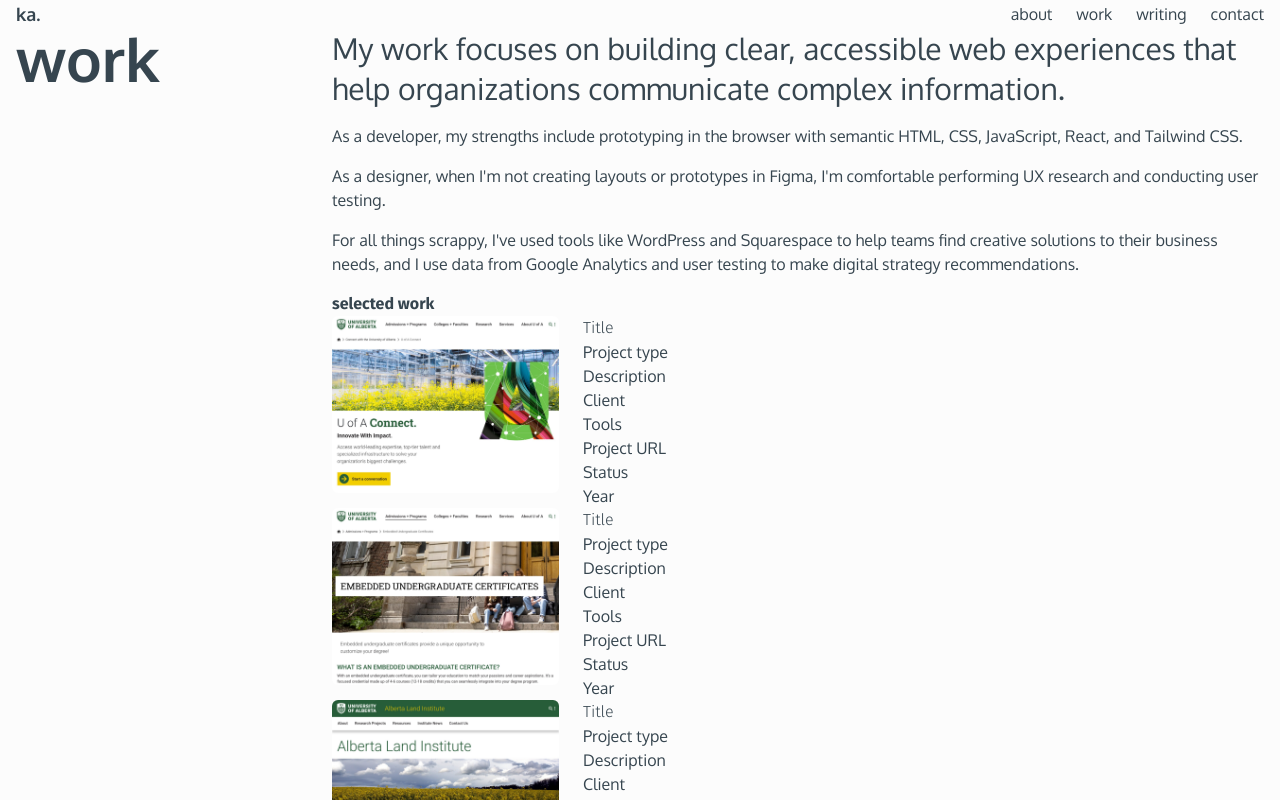
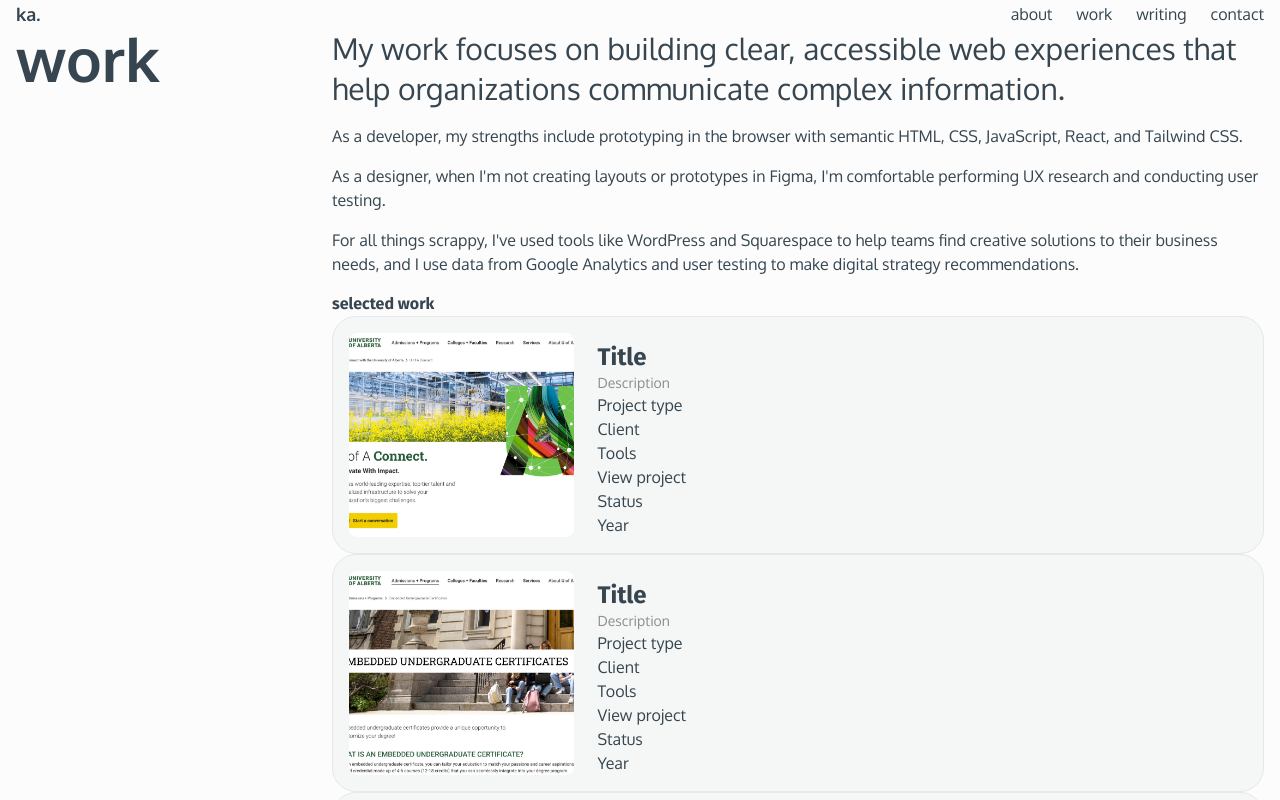
Before and after one commit to kobexamoh/dev.kobexamoh.me, a Next.js app: page /work in a window 1280 px wide. Shown: the top 800 px of the page. Built offline with nearby package versions, Linux system fonts and the light colour scheme.

Commit message:
refactor: continue styling cards spacing to use nested border radius principle

```diff
--- a/src/components/CaseStudyCard.js
+++ b/src/components/CaseStudyCard.js
@@ -5,23 +5,21 @@ export default function CaseStudyCard({ project }) {
   // render all the project info into a card layout a la Tailwind style
   return (
     // card itself
-    <div className="flex flex-col md:flex-row  gap-2 md:gap-6">
-      <div className="w-full md:w-1/4">
+    <div className="flex flex-col md:flex-row gap-2 md:gap-6 bg-card-bg-light border border-gray-200 rounded-xl md:rounded-3xl p-2 md:p-4">
         <Image
           src={project.imgSrc}
           alt={project.altText}
           width={400}
           height={300}
-          className="rounded-md"
+          className="w-full md:w-1/4 rounded-md md:rounded-lg object-cover"
         />
-      </div>
-      <div className="w-full md:w-3/4">
-        <h3>Title</h3>
+      <div className="w-full md:w-3/4 pt-2">
+        <h3 className="text-2xl font-bold">Title</h3>
+        <p className="text-sm text-status-text">Description</p>
         <p>Project type</p>
-        <p>Description</p>
         <p>Client</p>
         <p>Tools</p>
-        <p>Project URL</p>
+        <p>View project</p>
         <p>Status</p>
         <p>Year</p>
       </div>
@@ -31,4 +29,3 @@ export default function CaseStudyCard({ project }) {
 // TODO: maybe turn project.section into a pill style thing not a p tag.
 // TODO: don't forget the link tag so clicking thru takes one to the individual case study itself (unless that's Phase 2...) (so remember to import Link before commiting)
 // TODO: decide if pill colours should be same as page bg or not...
-// TODO: The padding and border radius of the inner div will determine the overall border radius of the card, as the inner div will contain both the image and text.
```
